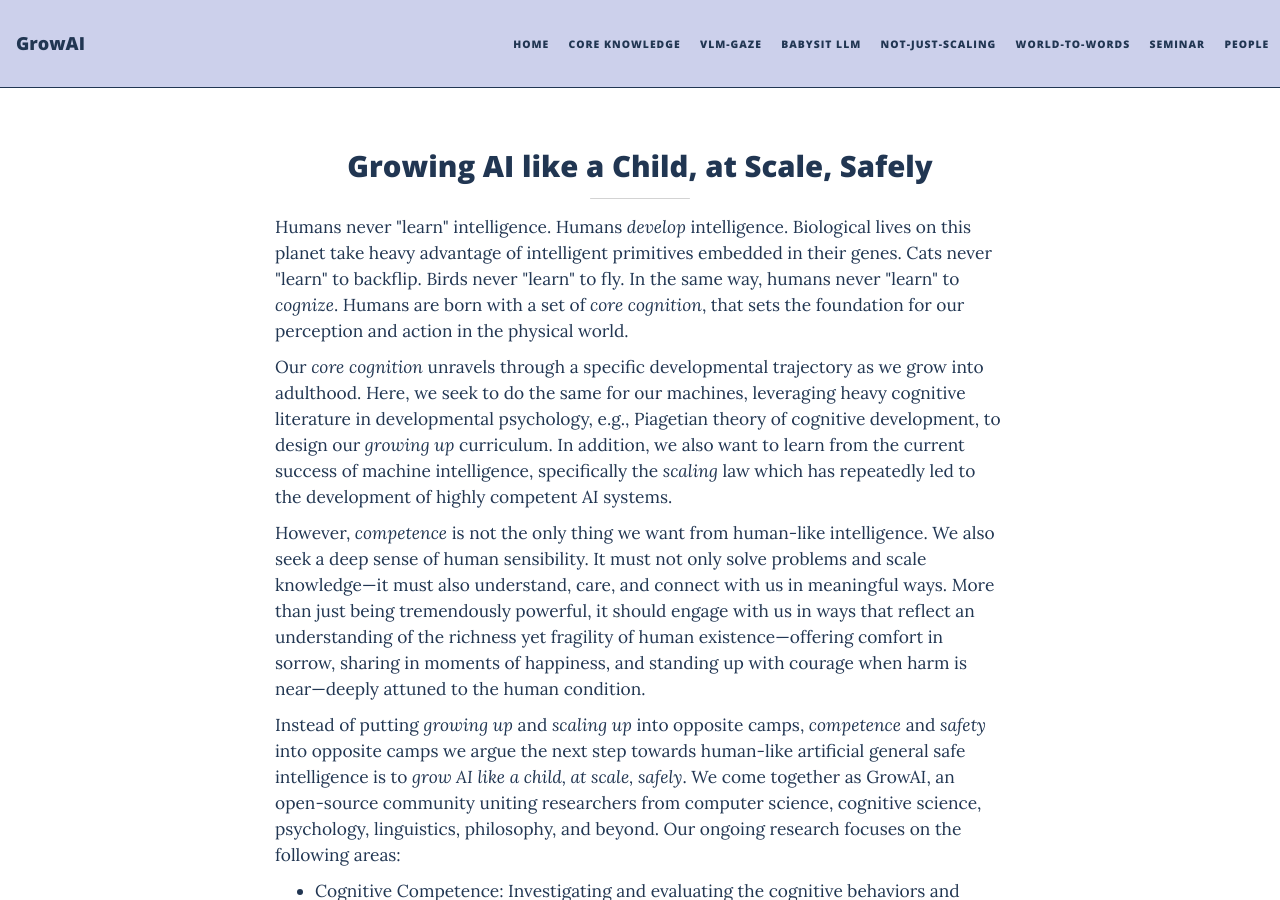
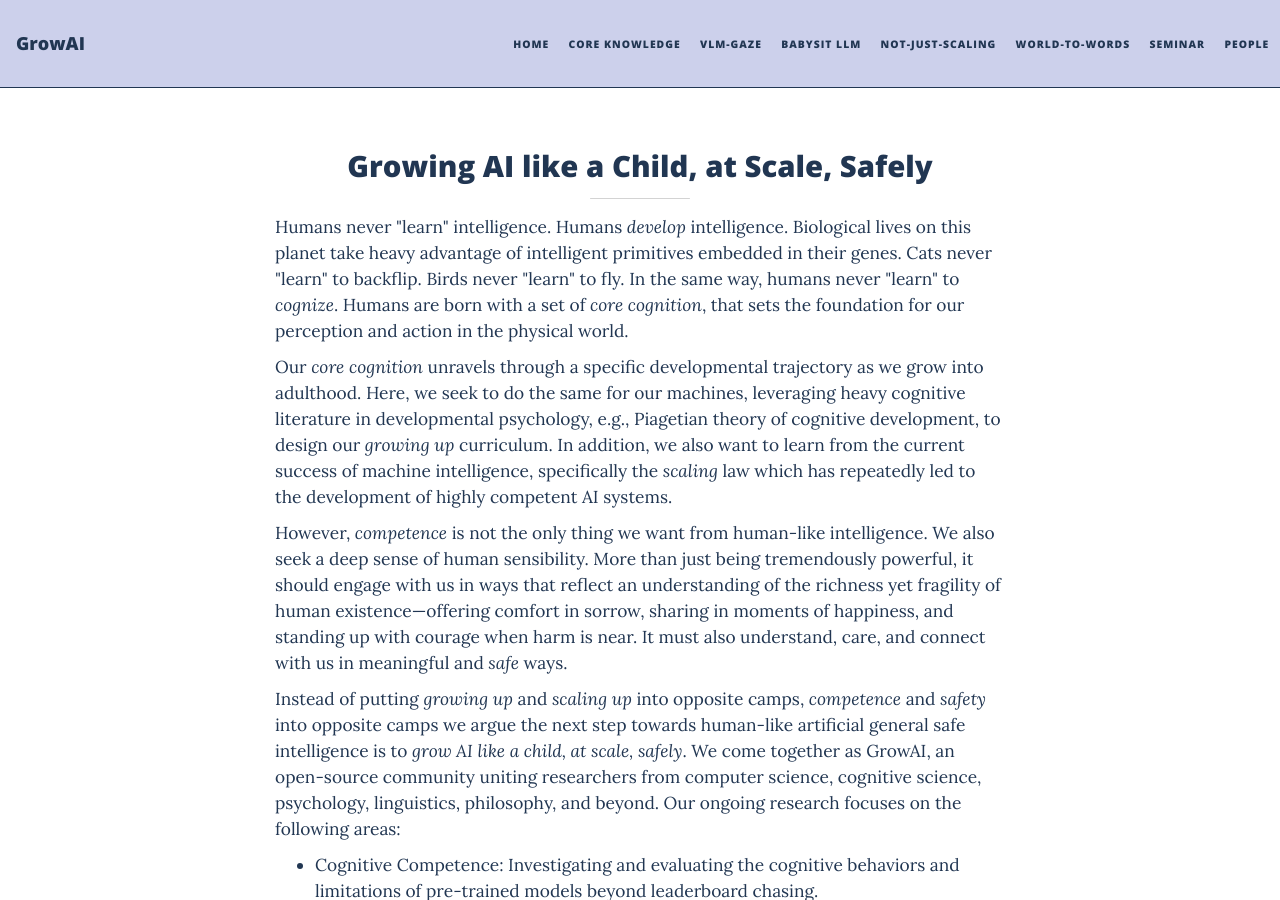
Before and after one commit to growing-ai-like-a-child/growing-ai-like-a-child.github.io, a Jekyll site: the page built from index.html, in a window 1280 px wide and 900 px high. Built offline with Jekyll 4.4.1, drawn with Linux system fonts in a browser that asks for light colours; nearby versions of some CDN libraries; the list of posts is cut into pages by our own code.

Commit message:
Update index.html

```diff
--- a/index.html
+++ b/index.html
@@ -30,10 +30,8 @@ layout: home
 
 <div class="description" style="font-size: 13pt;">
     <p>
-        However, <i>competence</i> is not the only thing we want from human-like intelligence. We also seek a deep sense of human sensibility.
-        It must not only solve problems and scale knowledge—it must also understand, care, and connect with us in meaningful
-        ways. More than just being tremendously powerful, it should engage with us in ways that reflect an understanding of the richness yet fragility of human existence—offering comfort in sorrow, sharing in moments of happiness,
-        and standing up with courage when harm is near—deeply attuned to the human condition.
+        However, <i>competence</i> is not the only thing we want from human-like intelligence. We also seek a deep sense of human sensibility. More than just being tremendously powerful, it should engage with us in ways that reflect an understanding of the richness yet fragility of human existence—offering comfort in sorrow, sharing in moments of happiness,
+        and standing up with courage when harm is near. It must also understand, care, and connect with us in meaningful and <i>safe</i> ways.
     </p>
 </div>
 
```
